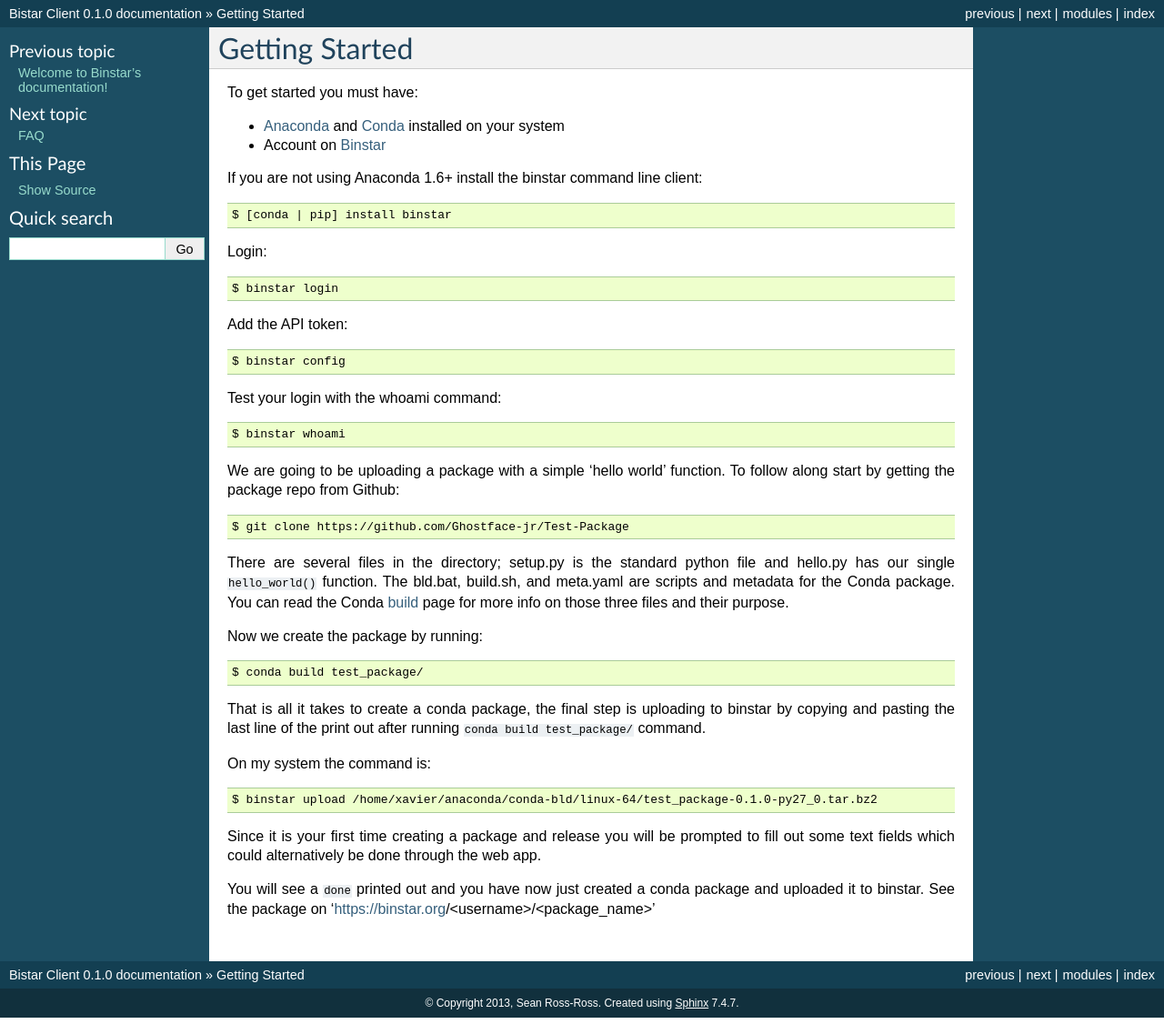
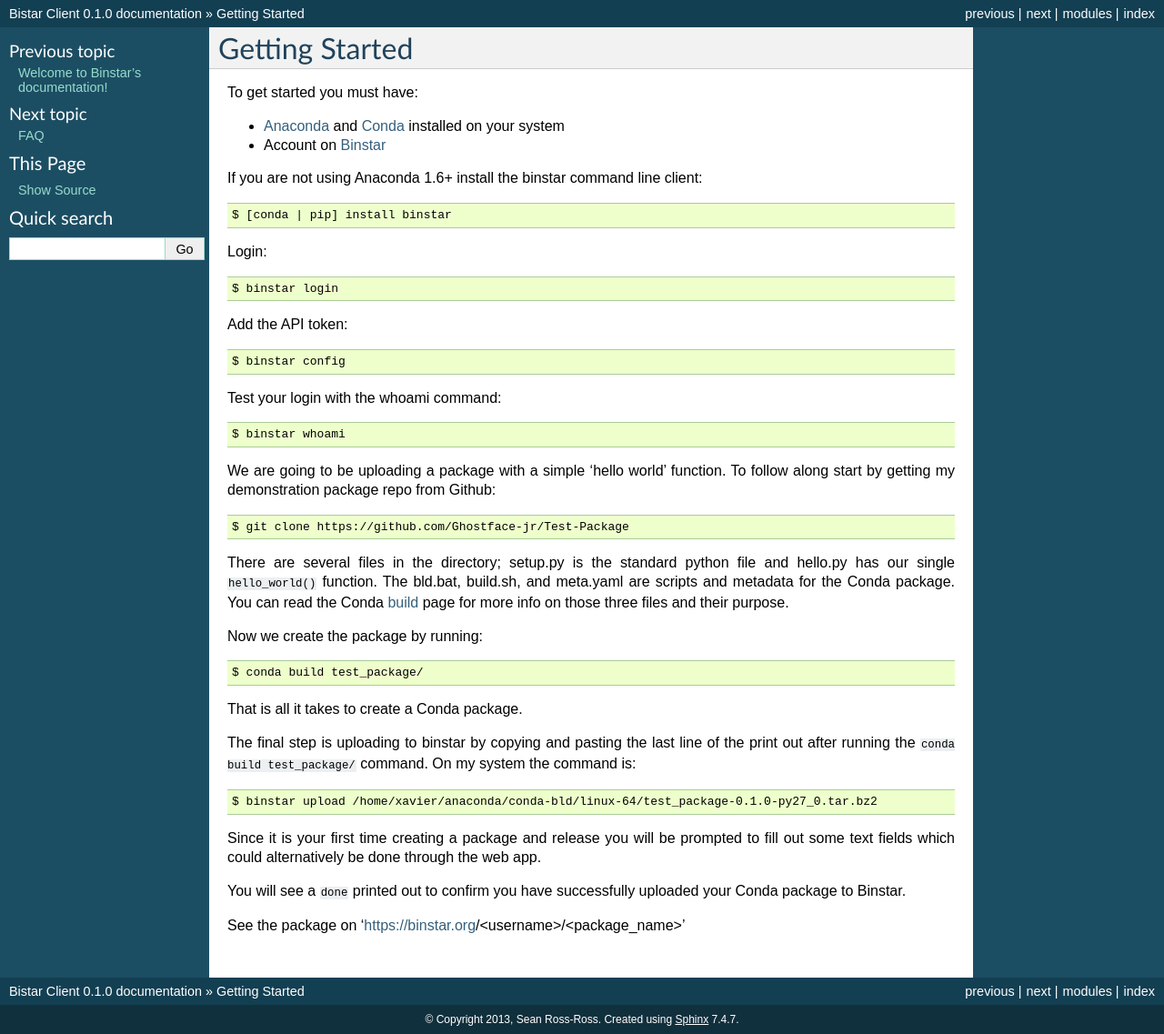
Before and after one commit to anaconda/anaconda-client, a Sphinx documentation site: the page built from doc/getting_started.rst, in a window 1280 px wide. Shown: the whole page at 91% size. Built offline with Sphinx 7.4.7, drawn with Linux system fonts in a browser that asks for light colours; pages that are not in the unit, such as notebooks, are missing from menus.

Commit message:
Update getting_started.rst

```diff
--- a/doc/getting_started.rst
+++ b/doc/getting_started.rst
@@ -28,7 +28,7 @@ Test your login with the whoami command::
 
 	$ binstar whoami
 
-We are going to be uploading a package with a simple 'hello world' function. To follow along start by getting the package repo from Github::
+We are going to be uploading a package with a simple 'hello world' function. To follow along start by getting my demonstration package repo from Github::
 
 	$ git clone https://github.com/Ghostface-jr/Test-Package
 
@@ -40,12 +40,14 @@ Now we create the package by running::
 
 	$ conda build test_package/
 
-That is all it takes to create a conda package, the final step is uploading to binstar by copying and pasting the last line of the print out after running ``conda build test_package/`` command.
+That is all it takes to create a Conda package.
 
-On my system the command is::
+The final step is uploading to binstar by copying and pasting the last line of the print out after running the ``conda build test_package/`` command. On my system the command is::
 
 	$ binstar upload /home/xavier/anaconda/conda-bld/linux-64/test_package-0.1.0-py27_0.tar.bz2
 
 Since it is your first time creating a package and release you will be prompted to fill out some text fields which could alternatively be done through the web app.
 
-You will see a ``done`` printed out and you have now just created a conda package and uploaded it to binstar. See the package on 'https://binstar.org/<username>/<package_name>'
+You will see a ``done`` printed out to confirm you have successfully uploaded your Conda package to Binstar.
+
+See the package on 'https://binstar.org/<username>/<package_name>'
```
